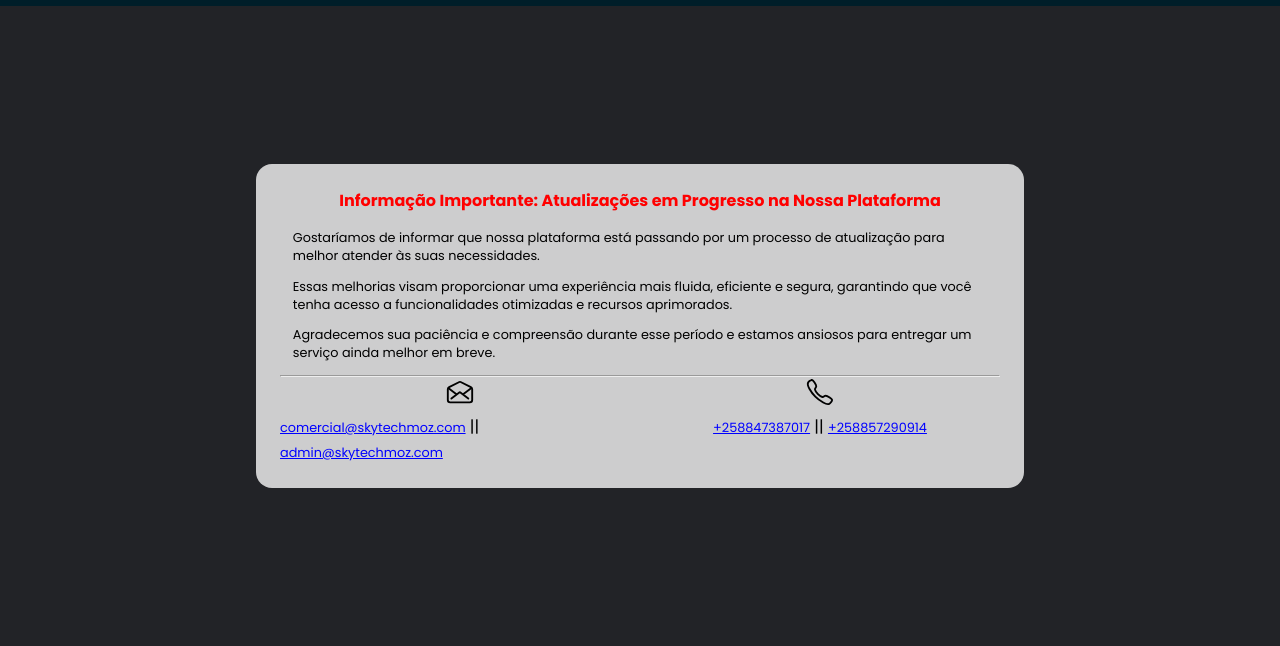
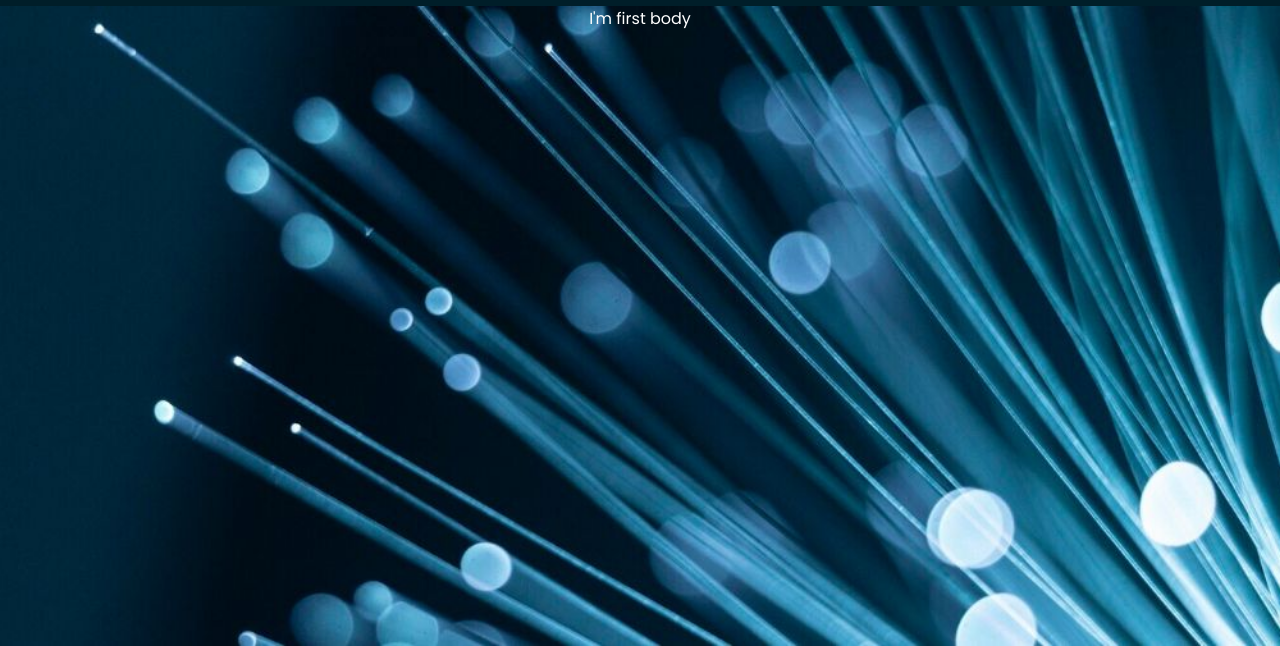
Before and after one commit to Elves-Chissique/SkyTech_Moz-website, a plain HTML site: page index.html in a window 1280 px wide. Shown: the part 154-800 px from the top of the page. Drawn offline with nearby package versions, Linux system fonts and the light colour scheme; files that its build step writes are made by us from their sources.

Commit message:
updateSkytech

```diff
--- a/Assets/estilo-2.css
+++ b/Assets/Style/estilo-2.css
@@ -9,18 +9,19 @@
  font-family: "Poppins", sans-serif;
 }
 
+
+:root{
+    --bgc:#222327
+}
 body{
+
+}
+
+#secI{
     justify-content: center;
     min-height: 100vh;
     width: 100vw;
     background-color: var(--bgc) ;
-    background-image: url('other.jpg');
-    background-repeat: no-repeat;
-    background-size: cover;
-    background-position: center;
-}
-:root{
-    --bgc:#222327
 }
 
 .main{
@@ -172,50 +173,31 @@ body{
     transform: translateX(calc(70px * 4));
 }
 
-.info{
-    display: flex;
-    height: 80vh;
+
+.bodyI{
+    color:#fff;
+    display:none;
+    justify-content: center;
     width: 100vw;
+    min-height: 80vh;
+    background-color: var(--bgc) ;
+    background-image: url('../Images/other.jpg');
+    background-repeat: no-repeat;
+    background-size: cover;
+    background-position: center;
+}
+.bodyII{
+    color:#fff;
+    display:flex;
     justify-content: center;
-    align-items: center;
-    /*background-color: black;*/
+    width: 100vw;
+    min-height: 80vh;
+    background-color: var(--bgc) ;
+    background-image: url('../Images/bb.jpeg');
+    background-repeat: no-repeat;
+    background-size: cover;
+    background-position: center;
 }
-
-.info > article{
-    background-color: #ffffffc5;
-    width: 60%;
-    padding: 1.5em;
-    border-radius: 1em;
-
-}
-
-.info > article > h4{
-    color: red;
-    margin-bottom: 1em;
-    text-align: center;
-}
-.info > article > p{
-    margin: 1em;
-    font-size: .8em;
-}
-
-.info > article > div{
-    display: flex;
-}
-
-.info > article > div > span.contact{
-    width: 50%;
-    display: flex;
-    align-items: center;
-    justify-items: center;
-    flex-direction: column;
-}
-
-.info > article a{
-    font-size: .8em;
-    color:blue;
-}
-
 
 @media (max-width: 768px){
     .nav > div{
--- a/index.html
+++ b/index.html
@@ -3,15 +3,16 @@
 <head>
     <meta charset="UTF-8">
     <meta name="viewport" content="width=device-width, initial-scale=1.0">
-    <title>Navigation Bar</title>
-    <link rel="stylesheet" href="estilo-2.css">
+    <title>Sky_Tech Moz</title>
+    <link rel="stylesheet" href="Assets/Style/estilo-2.css">
 </head>
 <body>
 
+    <section id="secI">
         <div class="main">
             <nav class="nav">
                 <div>
-                <img src="SKY-UPDATED Sem Fundo.png" alt="">
+                    <img src="Assets/Images/SKY-UPDATED Sem Fundo.png" alt="">
                 </div>
                 <ul>
                     <li class="list active">
@@ -51,39 +52,16 @@
                 </ul>
             </nav>
         </div>
-    <div class="info">
-        <article>
-            <h4>Informação Importante: Atualizações em Progresso na Nossa Plataforma</h4>
-            <p>Gostaríamos de informar que nossa plataforma está passando por um processo de atualização para melhor atender às suas necessidades.</p>
-
-            <p>Essas melhorias visam proporcionar uma experiência mais fluida, eficiente e segura, garantindo que você tenha acesso a funcionalidades otimizadas e recursos aprimorados.</p>
-
-            <p>Agradecemos sua paciência e compreensão durante esse período e estamos ansiosos para entregar um serviço ainda melhor em breve.   </p>
-            <hr>
-
-            <div>
-                <span class="contact">
-                    <span>
-                            <ion-icon style="font-size: 30px;" name="mail-open-outline"></ion-icon>
-                    </span>
-                    <span>
-                            <a href="mailto:comercial@skytechmoz.com">comercial@skytechmoz.com</a> || <a href="mailto:admin@skytechmoz.com">admin@skytechmoz.com</a>
-                    </span>
-                </span>
-                <span class="contact">
-                    <span>
-                        <ion-icon style="font-size: 30px;" name="call-outline"></ion-icon>
-                    </span>
-                    <span>
-                        <a href="tel:+258847387017">+258847387017</a> || <a href="tel:+258857290914">+258857290914</a>
-                    </span>
-                </span>
+        <div class="bodyI">
+            I'm first body
         </div>
-        </article>
+        <div class="bodyII">
+            I'm first body
         </div>
+    </section>
 
     <!--parte dos Scripts-->
-    <script src="app.js"></script>
+    <script src="Assets/Scripts/app.js"></script>
     <script type="module" src="https://unpkg.com/ionicons@7.1.0/dist/ionicons/ionicons.esm.js"></script>
 <script nomodule src="https://unpkg.com/ionicons@7.1.0/dist/ionicons/ionicons.js"></script>
 </body>
```
Also changed, not shown: Assets/Images/SKY-UPDATED Sem Fundo.png (renamed from Assets/SKY-UPDATED Sem Fundo.png), Assets/Images/bb.jpeg (added), Assets/Images/other.jpg (renamed from Assets/other.jpg). Lines whose indentation alone changed are shown as unchanged.
